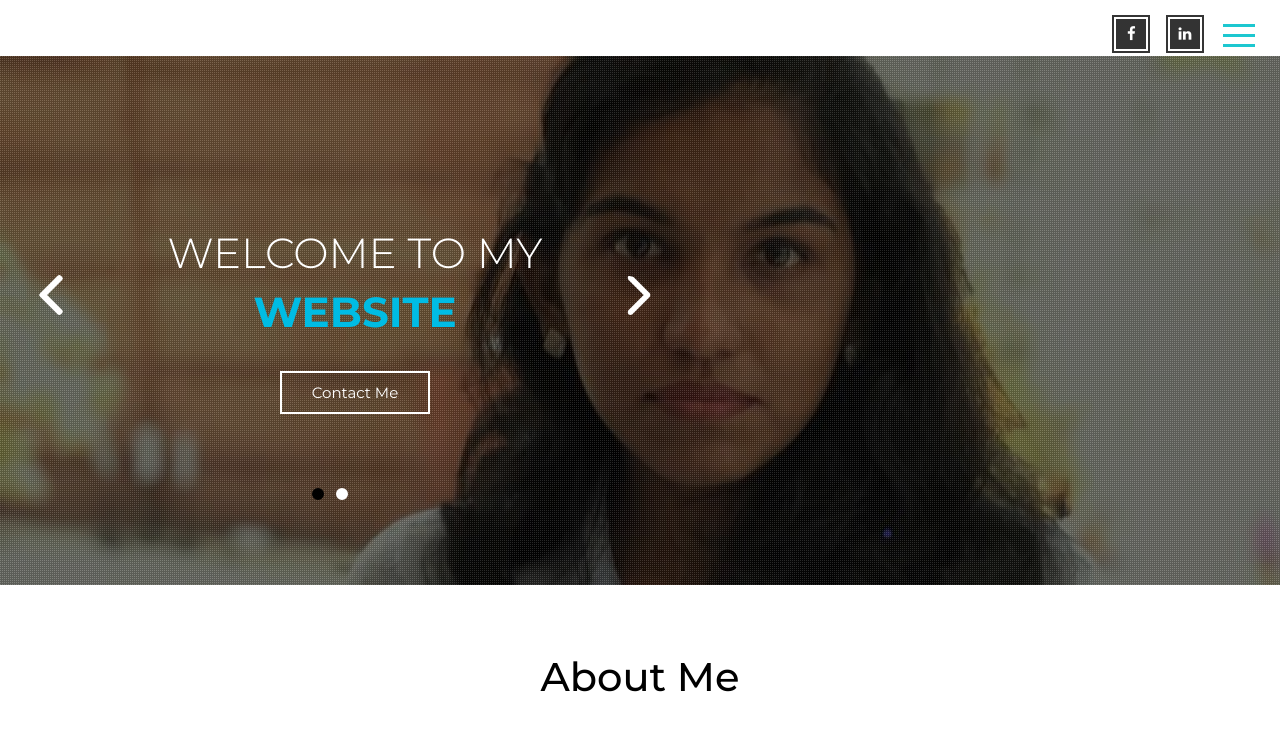
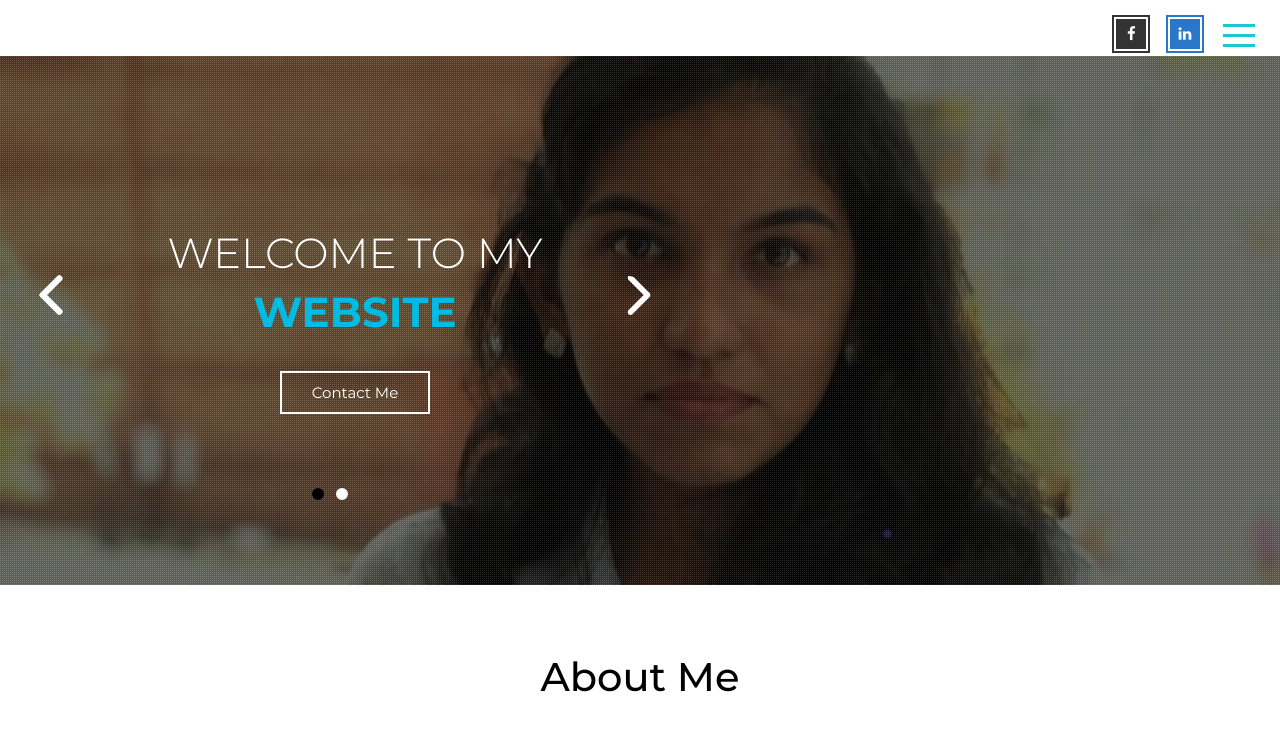
Before and after one commit to NeethiRNair/Neethi-Static-Website, a plain HTML site: page index.html in a window 1280 px wide. In both pictures the pointer is over the element 1185 px from the left and 34 px from the top of the page. Shown: the top 736 px of the page. Drawn offline with nearby package versions, Linux system fonts and the light colour scheme.

Commit message:
Update style.css

```diff
--- a/css/style.css
+++ b/css/style.css
@@ -103,6 +103,11 @@ nav.w3-navbar {
     background: #3b5998;
     color: #fff;
     outline: 2px solid #3b5998;
+}
+.w3-socials a span.fa.fa-linkedin:hover {
+    background: #2977c9;
+    color: #fff;
+    outline: 2px solid #2977c9;
 }
 .w3-socials a span.fa.fa-vk:hover {
     background: #45668e;
```
